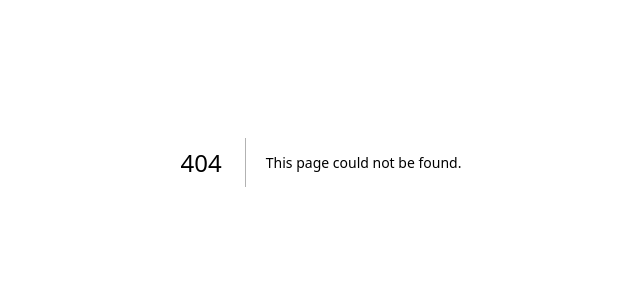
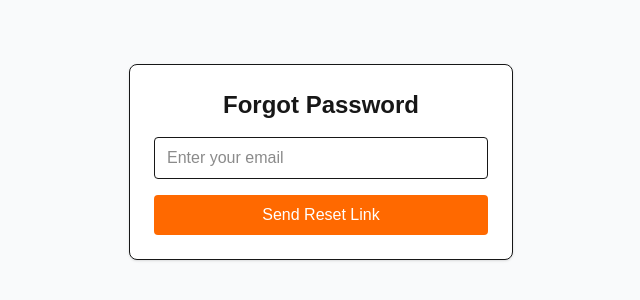
Before and after one commit to mmunir439/rentistaan_front, a Next.js app: page /forgot-password in a window 1280 px wide. Before the commit this address had no page. Shown: the part 238-538 px from the top of the page, without its empty margins (319-959 px from the left). Built offline with nearby package versions, Linux system fonts and the light colour scheme; no server answers.

Commit message:
login does not work

```diff
--- /dev/null
+++ b/src/app/(auth)/forgot-password/page.jsx
@@ -0,0 +1,47 @@
+"use client";
+
+import { useState } from "react";
+import api from "@/lib/axios";
+
+export default function ForgotPasswordPage() {
+    const [email, setEmail] = useState("");
+    const [message, setMessage] = useState("");
+    const [error, setError] = useState("");
+
+    async function handleSubmit(e) {
+        e.preventDefault();
+        setMessage("");
+        setError("");
+
+        try {
+            const res = await api.post("/user/forgotPassword", { email });
+            setMessage("If the email exists, a reset link has been sent.");
+        } catch (err) {
+            setError("Failed to send reset link. Try again.");
+        }
+    }
+
+    return (
+        <main className="flex min-h-screen items-center justify-center bg-gray-50 p-4">
+            <form onSubmit={handleSubmit} className="w-full max-w-sm space-y-4 rounded-lg border bg-white p-6 shadow">
+                <h1 className="text-2xl font-bold text-center">Forgot Password</h1>
+
+                <input
+                    type="email"
+                    required
+                    placeholder="Enter your email"
+                    value={email}
+                    onChange={(e) => setEmail(e.target.value)}
+                    className="w-full border rounded px-3 py-2 outline-none focus:ring-2 focus:ring-orange-500"
+                />
+
+                {message && <p className="text-green-600 text-sm">{message}</p>}
+                {error && <p className="text-red-600 text-sm">{error}</p>}
+
+                <button type="submit" className="w-full bg-orange-500 text-white py-2 rounded hover:bg-orange-600">
+                    Send Reset Link
+                </button>
+            </form>
+        </main>
+    );
+}
--- a/src/app/(auth)/login/page.jsx
+++ b/src/app/(auth)/login/page.jsx
@@ -2,8 +2,10 @@
 
 import { useState } from "react";
 import { useRouter } from "next/navigation";
-import axios from "axios";
+import api from "@/lib/axios";
 import { setToken, getToken, clearToken } from "@/utils/token";
+import Link from "next/link";
+
 export default function LoginPage() {
     const router = useRouter();
     const [form, setForm] = useState({ email: "", password: "" });
@@ -13,7 +15,7 @@ export default function LoginPage() {
         e.preventDefault();
         setError("");
         try {
-            const res = await axios.post("/user/login", form);
+            const res = await api.post("/user/login", form);
             const data = res.data;
 
             setToken(data.token);
@@ -51,6 +53,11 @@ export default function LoginPage() {
                     className="w-full border rounded px-3 py-2 outline-none focus:ring-2 focus:ring-orange-500"
                 />
 
+                {/* 🔴 Forgot password link */}
+                <p className="text-right text-sm">
+                    <Link href="/forgot-password" className="text-blue-600 hover:underline">Forgot Password?</Link>
+                </p>
+
                 {error && <p className="text-sm text-red-600">{error}</p>}
 
                 <button type="submit" className="w-full bg-orange-500 hover:bg-orange-600 text-white py-2 rounded font-medium">
@@ -58,7 +65,8 @@ export default function LoginPage() {
                 </button>
 
                 <p className="text-center text-sm">
-                    If you don't have account? <a href="/register" className="text-orange-600 hover:underline">Create account</a>
+                    If you don't have an account,{" "}
+                    <a href="/register" className="text-orange-600 hover:underline">Create one</a>
                 </p>
             </form>
         </main>
--- /dev/null
+++ b/src/app/(auth)/reset-password/[token]/page.jsx
@@ -0,0 +1,47 @@
+"use client";
+const { token } = useParams();
+
+import { useState } from "react";
+import { useRouter } from "next/navigation";
+import { useParams } from "next/navigation";
+import api from "@/lib/axios";
+
+export default function ResetPasswordPage() {
+    const router = useRouter();
+    const { token } = useParams();
+    const [password, setPassword] = useState("");
+    const [message, setMessage] = useState("");
+
+    async function handleReset(e) {
+        e.preventDefault();
+        try {
+            const res = await api.post(`/user/resetPassword/${token}`, { password });
+            setMessage("Password reset successfully. Please login.");
+            setTimeout(() => {
+                router.push("/login");
+            }, 2000);
+        } catch (err) {
+            setMessage(err.response?.data?.message || "Reset failed.");
+        }
+    }
+
+    return (
+        <main className="flex min-h-screen items-center justify-center bg-gray-50 p-4">
+            <form onSubmit={handleReset} className="w-full max-w-sm space-y-4 rounded-lg border bg-white p-6 shadow">
+                <h1 className="text-2xl font-bold text-center">Reset Password</h1>
+                <input
+                    type="password"
+                    placeholder="New Password"
+                    value={password}
+                    onChange={(e) => setPassword(e.target.value)}
+                    className="w-full border rounded px-3 py-2 outline-none focus:ring-2 focus:ring-orange-500"
+                    required
+                />
+                {message && <p className="text-sm text-center text-red-600">{message}</p>}
+                <button type="submit" className="w-full bg-orange-500 text-white py-2 rounded hover:bg-orange-600">
+                    Reset Password
+                </button>
+            </form>
+        </main>
+    );
+}
```
